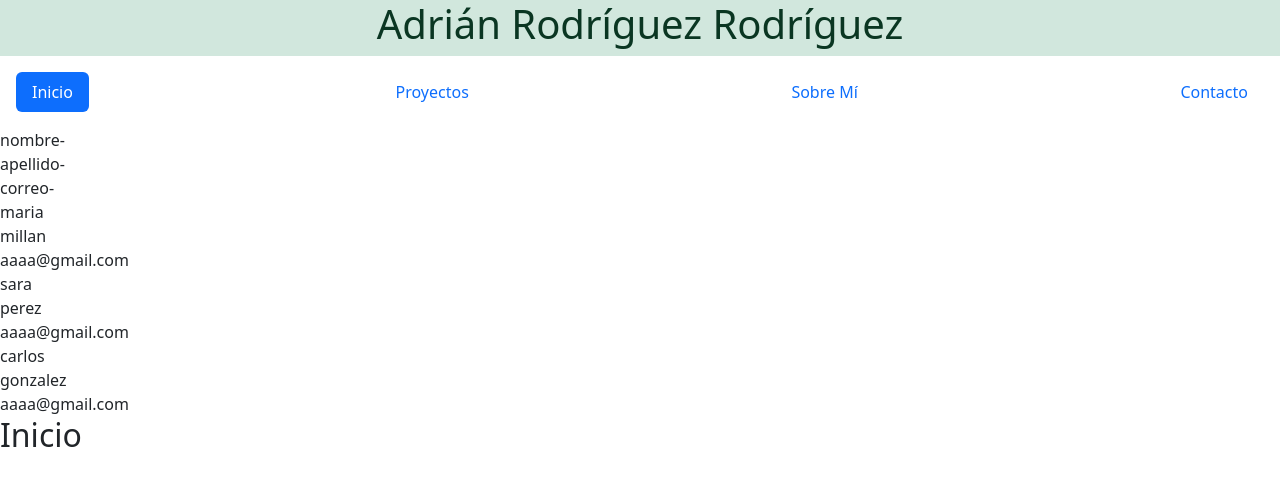
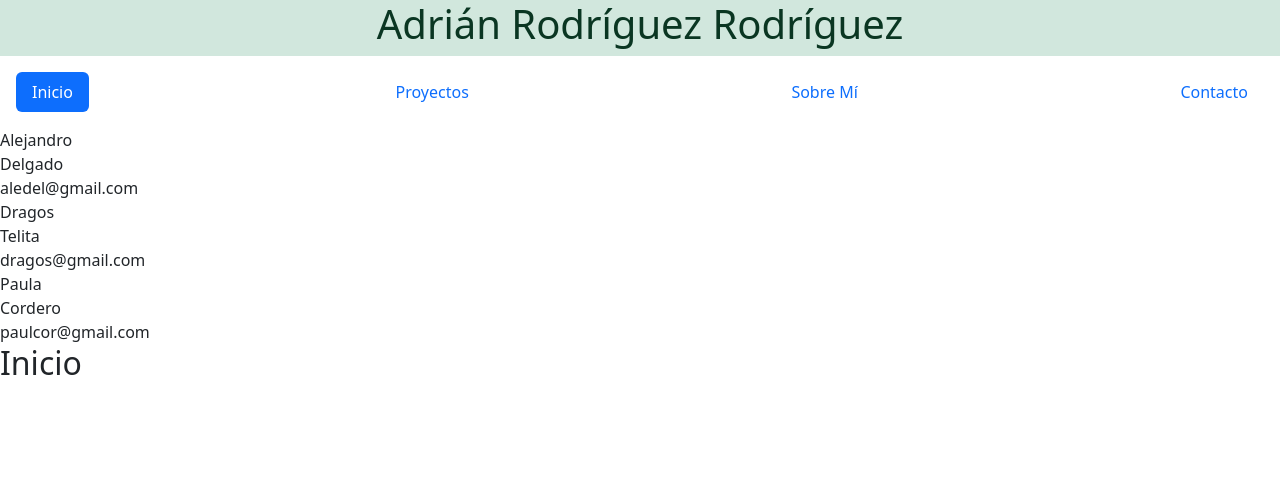
Before and after one commit to 2DAM-adrianrod493/PHP-PROJECTS, a PHP site: page / in a window 1280 px wide. Shown: the top 486 px of the page. Run offline with PHP 8.4, Linux system fonts and the light colour scheme; data that the repository does not hold is empty.

Commit message:
arreglos

```diff
--- a/pj-webpersonal/src/index.php
+++ b/pj-webpersonal/src/index.php
@@ -6,34 +6,28 @@
 
 $persona = array(
 
-    "nombre" => "maria",
-    "apellido" => "millan",
-    "correo" => "aaaa@gmail.com"
+    "nombre" => "Adrián",
+    "apellido" => "Rodríguez",
+    "correo" => "adrianrodry55@gmail.com"
 
 );
-
-foreach ($persona as $clave => $p) {
-
-    echo $clave."-".$valor."<br>";
-
-};
 
 $agenda = array(
 
     array(
-        "nombre" => "maria",
-        "apellido" => "millan",
-        "correo" => "aaaa@gmail.com"
+        "nombre" => "Alejandro",
+        "apellido" => "Delgado",
+        "correo" => "aledel@gmail.com"
     ),
     array(
-        "nombre" => "sara",
-        "apellido" => "perez",
-        "correo" => "aaaa@gmail.com"
+        "nombre" => "Dragos",
+        "apellido" => "Telita",
+        "correo" => "dragos@gmail.com"
     ),
     array(
-        "nombre" => "carlos",
-        "apellido" => "gonzalez",
-        "correo" => "aaaa@gmail.com"
+        "nombre" => "Paula",
+        "apellido" => "Cordero",
+        "correo" => "paulcor@gmail.com"
     ),
 
 );
```
Also changed, not shown: pj-webpersonal/src/proyectos.php (+0 -32 lines), pj-webpersonal/src/sobremi.php (+0 -14 lines).
